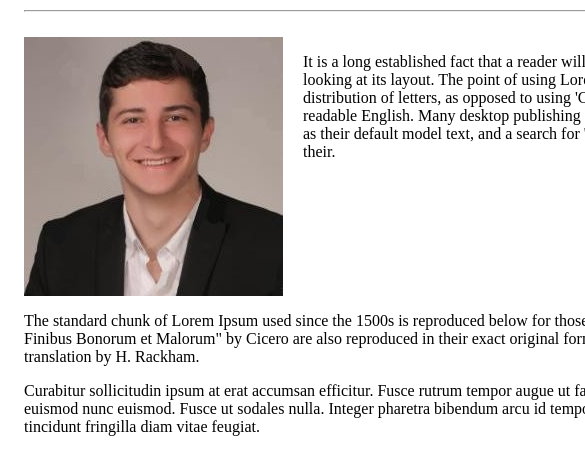
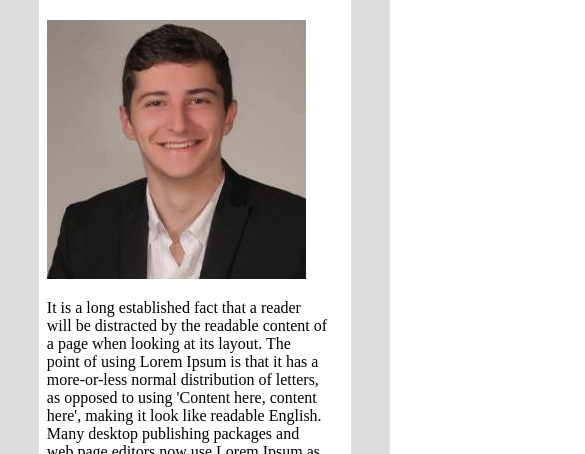
Before and after one commit to SamDaHanson/SamDaHanson.github.io, a plain HTML site: page ResponsiveCustom/index.html in a window 390 px wide. Shown: the part 158-612 px from the top of the page, 585 px wide, since content can reach past the window. Drawn offline with Linux system fonts and the light colour scheme.

Commit message:
Custom responsive web  page

```diff
--- a/ResponsiveCustom/assets/css/style.css
+++ b/ResponsiveCustom/assets/css/style.css
@@ -21,7 +21,7 @@ header {
 	display: flex;
 	margin-left: auto;
 	margin-right: auto;
-	width: 960px;
+	width: 100%;
 	height: 100%;
 	align-items: center;
 }
@@ -79,6 +79,7 @@ nav {
 
 .indexContent {
 	padding: 2.5%;
+	width: 90%;
 }
 
 #indexInfo {
@@ -140,7 +141,9 @@ h3 {
 a {
 	color: #A9A9A9
 }
-
+#secondText {
+	display: none;
+}
 .footer {
 	position: sticky;
 	width: 100%;
@@ -151,3 +154,21 @@ a {
 	vertical-align: text-bottom;
 	bottom: 0px;
 }
+@media only screen and (max-width: 1000px) {
+	.pageBackground {
+		flex-grow: 1;
+		position: relative;
+		margin-top: 2.5%;
+		margin-bottom: 2.5%;
+		width: 80%;
+		margin-left: auto;
+		margin-right: auto;
+		background-color: #ffffff;
+	}
+	#sideText {
+		display:none;
+	}
+	#secondText {
+		display: block;
+	}
+}
--- a/ResponsiveCustom/index.html
+++ b/ResponsiveCustom/index.html
@@ -26,9 +26,12 @@
 
 					<hr>
 					<div id = "indexInfo">
+						<div style="height:259; width:259;">
 						<img src="assets/images/myface.jpg" alt="My Face">
-						<p style="margin-left: 20px">It is a long established fact that a reader will be distracted by the readable content of a page when looking at its layout. The point of using Lorem Ipsum is that it has a more-or-less normal distribution of letters, as opposed to using 'Content here, content here', making it look like readable English. Many desktop publishing packages and web page editors now use Lorem Ipsum as their default model text, and a search for 'lorem ipsum' will uncover many web sites still in their.</p>
+						</div>
+						<p id="sideText" style="margin-left: 20px">It is a long established fact that a reader will be distracted by the readable content of a page when looking at its layout. The point of using Lorem Ipsum is that it has a more-or-less normal distribution of letters, as opposed to using 'Content here, content here', making it look like readable English. Many desktop publishing packages and web page editors now use Lorem Ipsum as their default model text, and a search for 'lorem ipsum' will uncover many web sites still in their.</p>
 					</div>
+					<p id="secondText">It is a long established fact that a reader will be distracted by the readable content of a page when looking at its layout. The point of using Lorem Ipsum is that it has a more-or-less normal distribution of letters, as opposed to using 'Content here, content here', making it look like readable English. Many desktop publishing packages and web page editors now use Lorem Ipsum as their default model text, and a search for 'lorem ipsum' will uncover many web sites still in their.</p>
 					<p>The standard chunk of Lorem Ipsum used since the 1500s is reproduced below for those interested. Sections 1.10.32 and 1.10.33 from "de Finibus Bonorum et Malorum" by Cicero are also reproduced in their exact original form, accompanied by English versions from the 1914 translation by H. Rackham.</p>
 					<p>Curabitur sollicitudin ipsum at erat accumsan efficitur. Fusce rutrum tempor augue ut facilisis. Sed sagittis erat non tellus condimentum, at euismod nunc euismod. Fusce ut sodales nulla. Integer pharetra bibendum arcu id tempor. Fusce commodo est at odio varius iaculis. Phasellus tincidunt fringilla diam vitae feugiat.</p>
 					<h2>Contact Info</h2>
```
